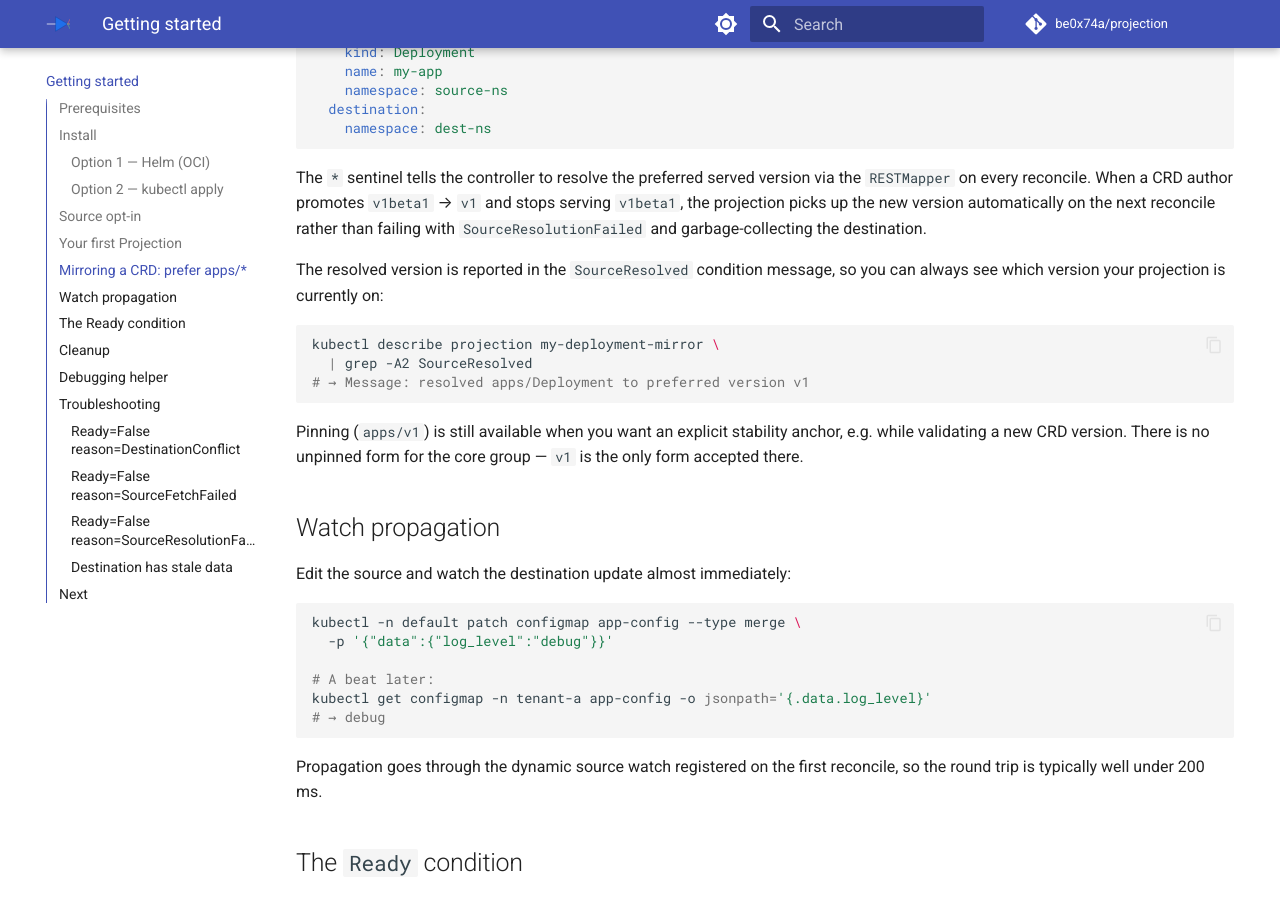
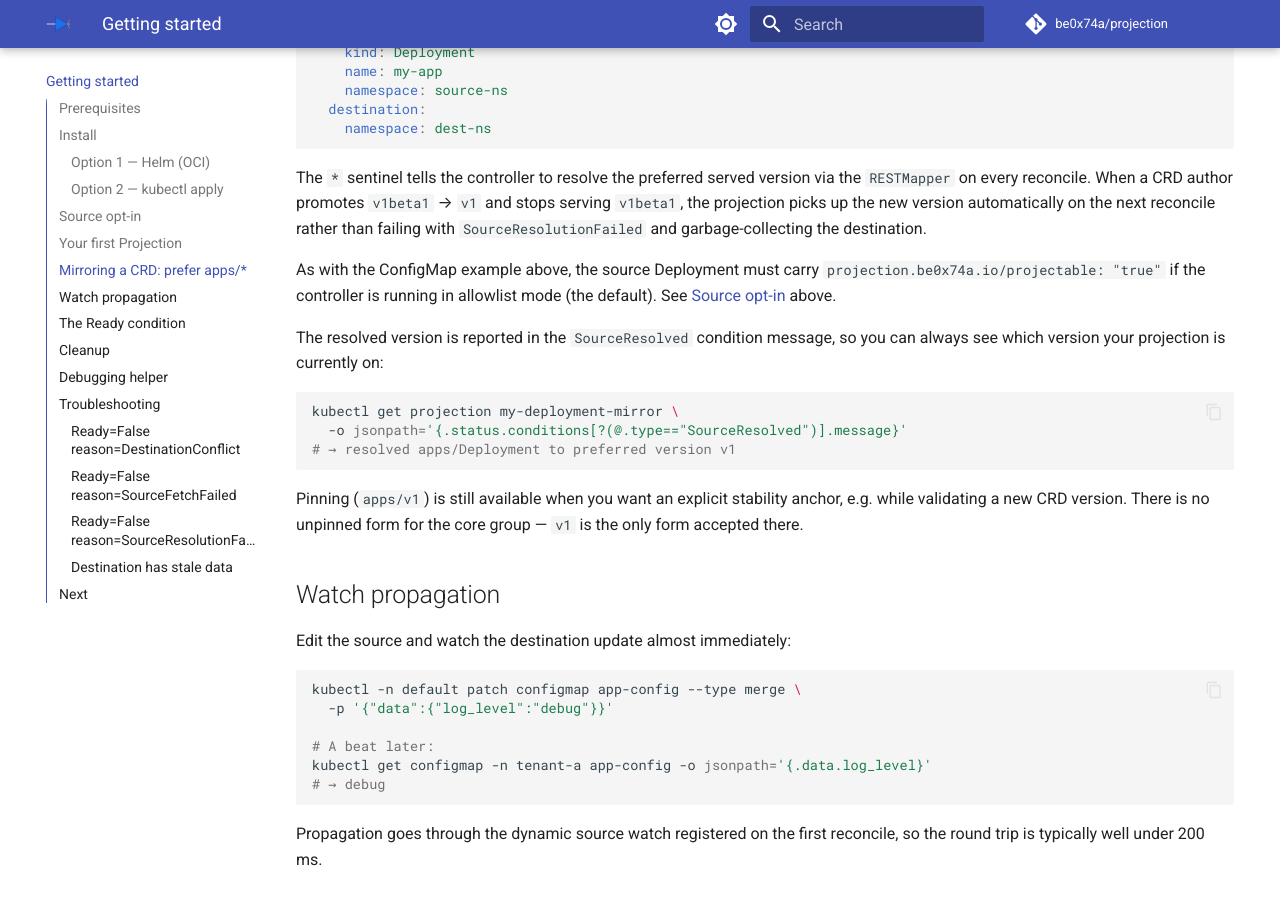
Before and after one commit to be0x74a/projection, an MkDocs documentation site: the page built from docs/getting-started.md, in a window 1280 px wide and 900 px high, scrolled down 2542 px. Built offline with MkDocs 1.6.1 and Material for MkDocs 9.7.7, drawn with Linux system fonts in a browser that asks for light colours; comment, search, counter and statistics services are not loaded.

Commit message:
docs: fix SourceResolved message display + note projectable in CRD example
Replaces kubectl describe | grep -A2 (which doesn't print
Message: as a labeled line) with kubectl get -o jsonpath,
which produces the literal claimed output. Adds a pointer
from the getting-started CRD example to the Source opt-in
section so readers in allowlist mode (default) don't miss
the projectable annotation requirement. Caught in code review.

````diff
--- a/docs/getting-started.md
+++ b/docs/getting-started.md
@@ -132,13 +132,17 @@ via the `RESTMapper` on every reconcile. When a CRD author promotes
 version automatically on the next reconcile rather than failing with
 `SourceResolutionFailed` and garbage-collecting the destination.
 
+As with the ConfigMap example above, the source Deployment must carry
+`projection.be0x74a.io/projectable: "true"` if the controller is running in
+allowlist mode (the default). See [Source opt-in](#source-opt-in) above.
+
 The resolved version is reported in the `SourceResolved` condition message,
 so you can always see which version your projection is currently on:
 
 ```bash
-kubectl describe projection my-deployment-mirror \
-  | grep -A2 SourceResolved
-# → Message: resolved apps/Deployment to preferred version v1
+kubectl get projection my-deployment-mirror \
+  -o jsonpath='{.status.conditions[?(@.type=="SourceResolved")].message}'
+# → resolved apps/Deployment to preferred version v1
 ```
 
 Pinning (`apps/v1`) is still available when you want an explicit stability
````
Also changed, not shown: docs/crd-reference.md (+2 -2 lines).
